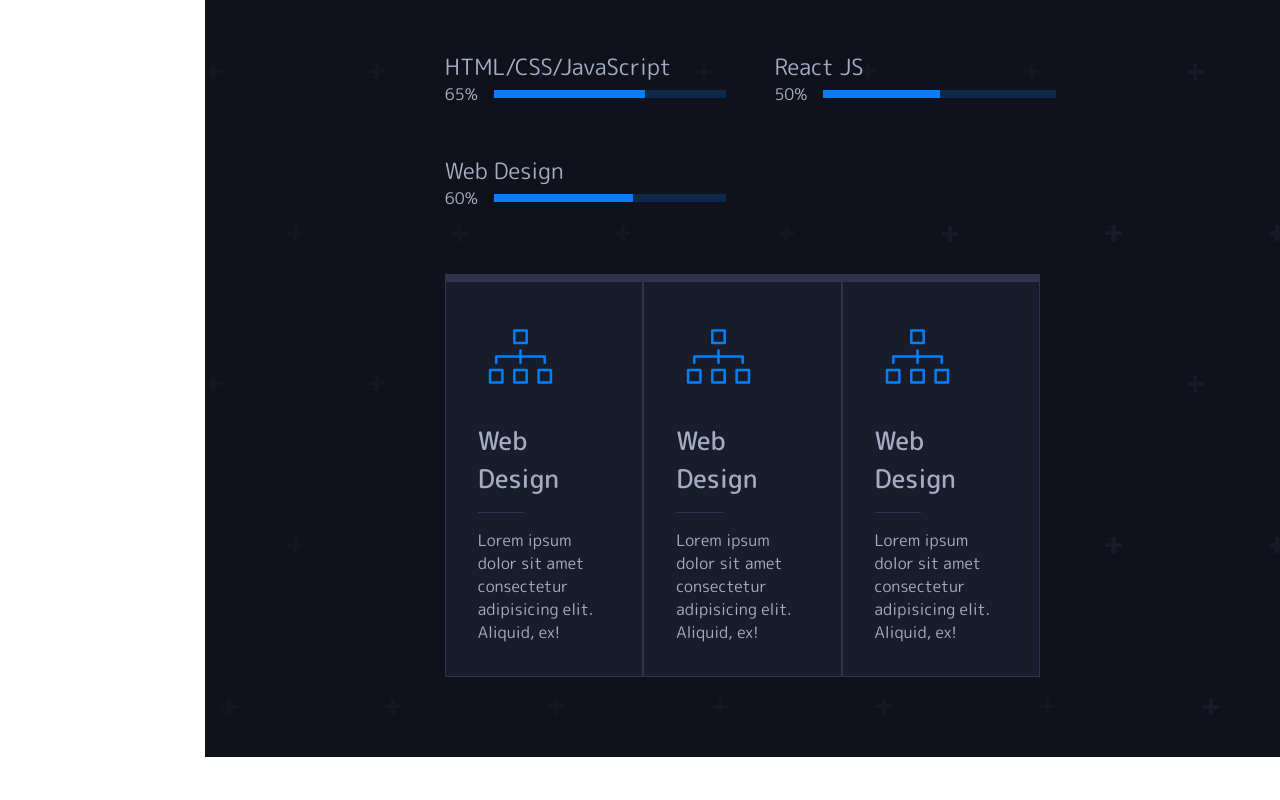
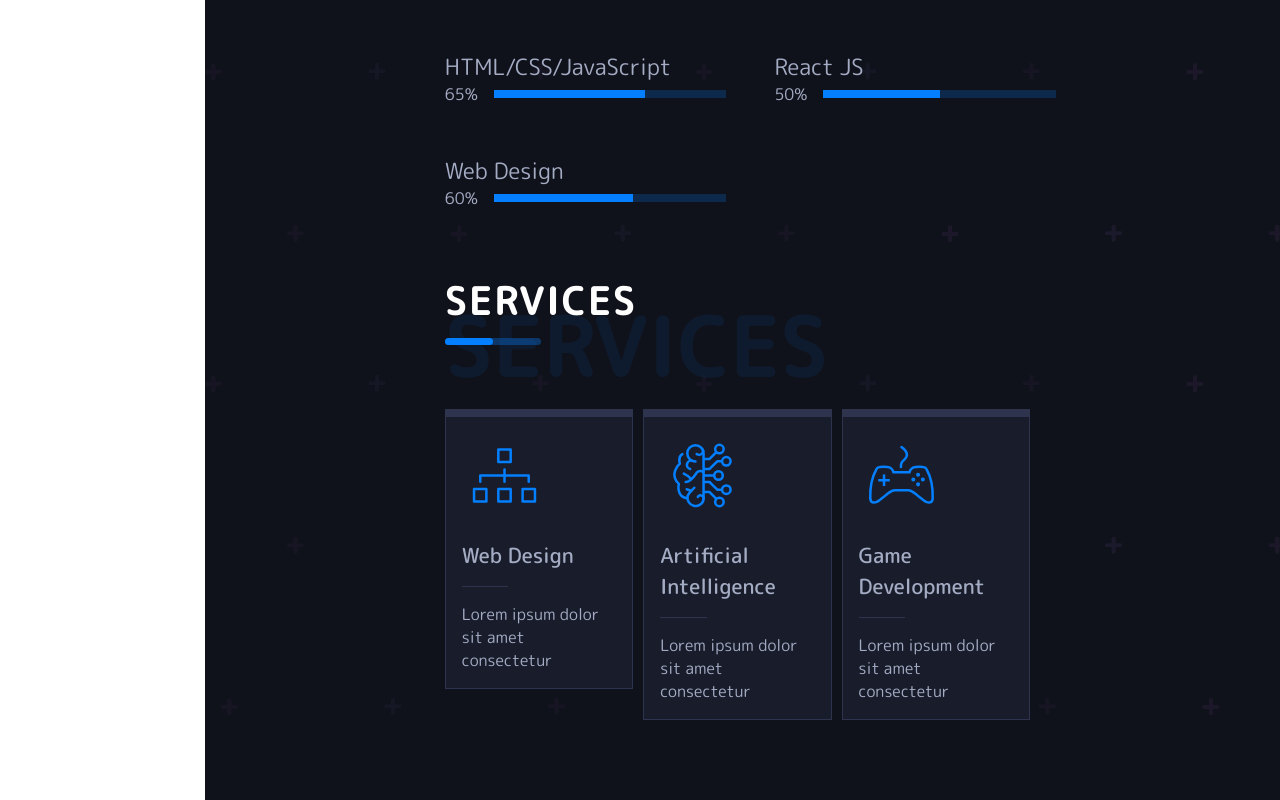
Before and after one commit to Neel2904/Personal-Portfolio-Web, a React (Create React App) app in the folder portfolio/: page /about in a window 1280 px wide. Shown: the part 1063-1863 px from the top of the page. Before the commit the page ends 1820 px from the top, so only its background shows below. Built offline with nearby package versions, Linux system fonts and the light colour scheme.

Commit message:
aboutpage finished

```diff
--- a/portfolio/src/App.scss
+++ b/portfolio/src/App.scss
@@ -12,6 +12,17 @@
     box-sizing: border-box;
 }
 
+body::-webkit-scrollbar{
+    width:8px;
+}
+body::-webkit-scrollbar-thumb{
+    background-color:#0782fdea;
+    border-radius:50px
+}
+body::-webkit-scrollbar-track{
+    background-color: #7e8392;
+}
+
 body{
     color: #a4acc4;
     font-family: 'M PLUS Rounded 1c', sans-serif;
--- a/portfolio/src/Components/ServicesSection.js
+++ b/portfolio/src/Components/ServicesSection.js
@@ -1,6 +1,6 @@
 import React from "react";
 
-function ServicesSection({ image, title }) {
+function ServicesSection({ image, title, text }) {
   return (
     <div className="ServicesSection">
       <div className="service">
@@ -8,7 +8,7 @@ function ServicesSection({ image, title }) {
             <img src={image} alt="" />
             <h5 className="s-title">{title}</h5>
             <p className="s-text">
-              Lorem ipsum dolor sit amet consectetur adipisicing elit. Aliquid, ex!
+              {text}
             </p>
         </div>
       </div>
--- a/portfolio/src/Pages/AboutPage.js
+++ b/portfolio/src/Pages/AboutPage.js
@@ -1,9 +1,15 @@
 import React from "react";
+
+// Components
 import Title from "../Components/Title";
 import ImageSection from "../Components/ImageSection";
 import SkillsSection from "../Components/SkillsSection";
 import ServicesSection from "../Components/ServicesSection";
+
+// Images
 import design from "../img/design.svg";
+import intelligence from "../img/intelligence.svg";
+import gamedev from '../img/game-dev.svg';
 
 function AboutPage() {
   return (
@@ -29,10 +35,13 @@ function AboutPage() {
         <SkillsSection skill={"React JS"} progress={"50%"} width={"50%"} />
         <SkillsSection skill={"Web Design"} progress={"60%"} width={"60%"} />
       </div>
+
+      <Title title={"Services"} span={"Services"} />
       <div className="services-container">
-          <ServicesSection image={design} title={'Web Design'} />
-          <ServicesSection image={design} title={'Web Design'} />
-          <ServicesSection image={design} title={'Web Design'} />
+          <ServicesSection image={design} title={'Web Design'} text={'Lorem ipsum dolor sit amet consectetur '}/>
+          <ServicesSection image={intelligence} title={'Artificial Intelligence'} text={'Lorem ipsum dolor sit amet consectetur '}/>
+          <ServicesSection image={gamedev} title={'Game Development'} text={'Lorem ipsum dolor sit amet consectetur '}/>
+
       </div>
     </div>
   );
--- a/portfolio/src/styles/_services.scss
+++ b/portfolio/src/styles/_services.scss
@@ -1,6 +1,6 @@
 .ServicesSection{
     .service{
-        width: 100%;
+        width: 95%;
         background-color:#191d2b;
         border-left: 1px solid #2e344e;
         border-right: 1px solid #2e344e;
@@ -11,9 +11,9 @@
             border-top: 8px solid #037fff;
         }
         .service-content{
-            padding: 2rem;
+            padding: 1rem;
             .s-title{
-                font-size: 1.6rem;
+                font-size: 1.3rem;
                 font-weight: 500;
                 position: relative;
                 padding-bottom: 1rem;
@@ -23,7 +23,7 @@
                     position: absolute;
                     bottom:0;
                     left:0;
-                    width: 35%;
+                    width: 30%;
                     height:1px;
                     background-color: #2e344e
                 }
@@ -34,4 +34,6 @@
 
 .services-container{
     display: flex;
+    justify-content: space-between;
+    margin-top: 4rem;
 }
```
